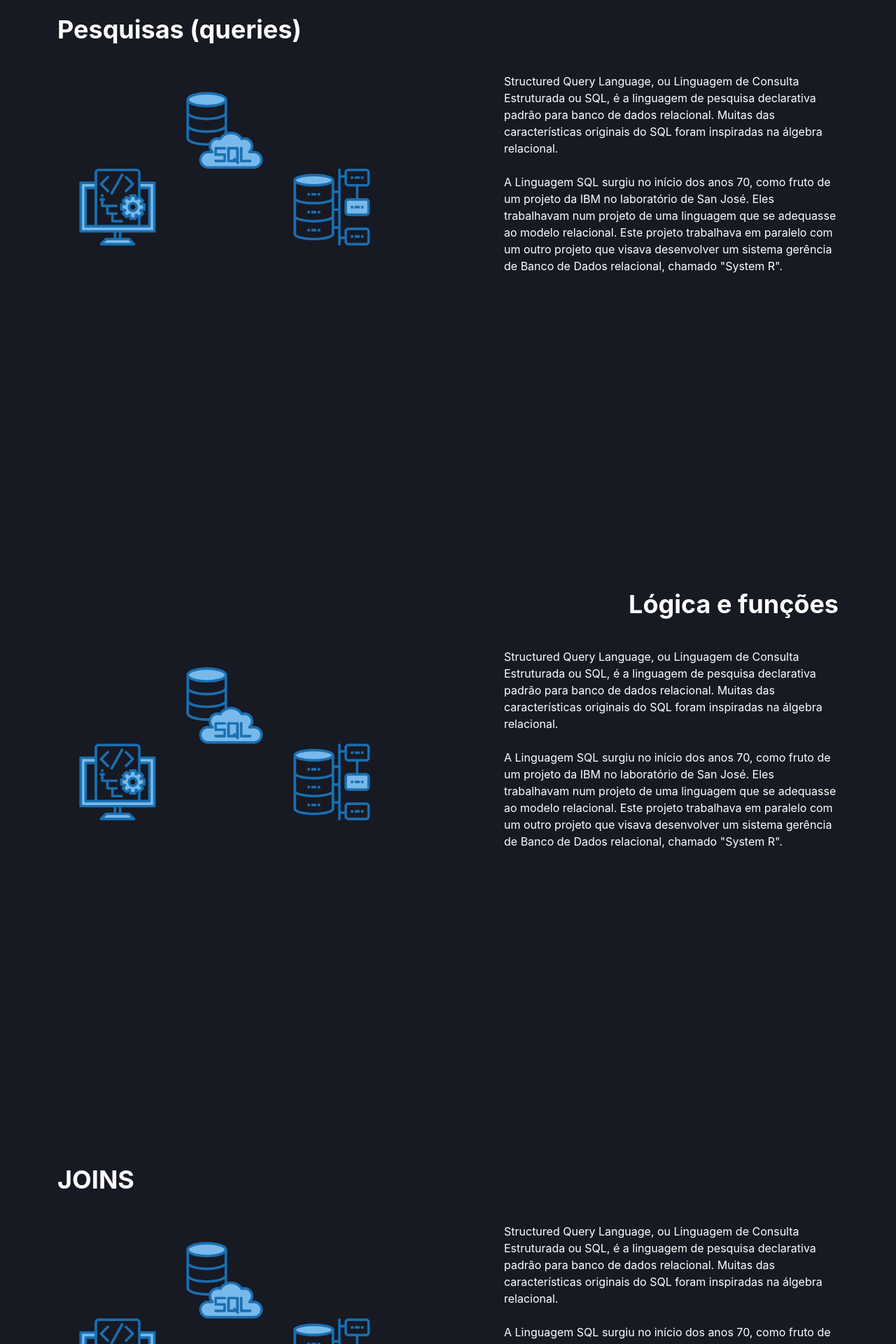
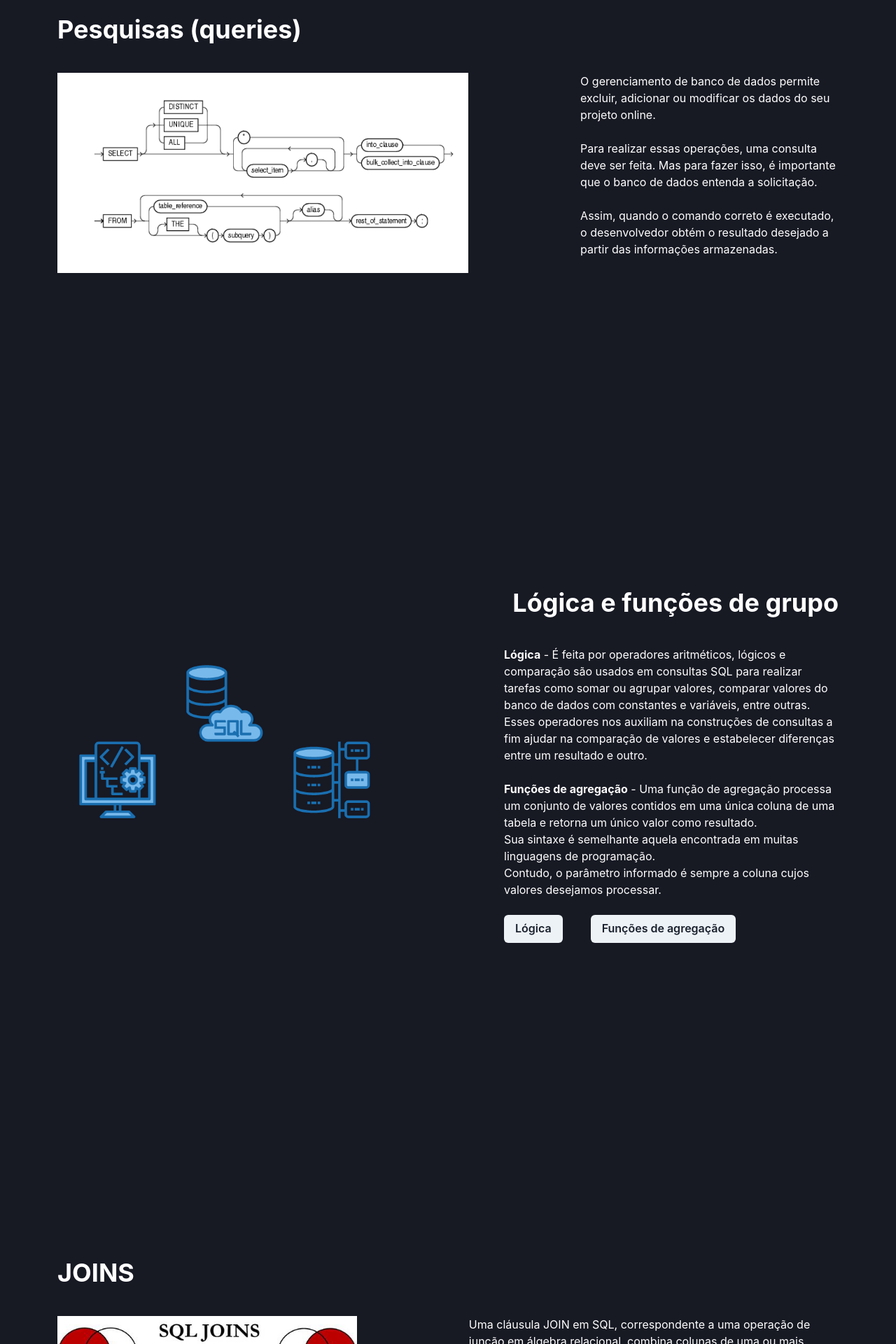
Before and after one commit to ThiagoSantosOFC/SQLinfo, a Next.js app in the folder src/: page / in a window 1280 px wide. Shown: the part 2561-4481 px from the top of the page at 70% size. Built offline with nearby package versions, Linux system fonts and the light colour scheme.

Commit message:
informação

```diff
--- a/src/components/NavBar.js
+++ b/src/components/NavBar.jsx
@@ -1,6 +1,5 @@
-import React from "react";
+import React, { useState, useEffect } from "react";
 import { Link, Box, Flex, Text, Button, Stack } from "@chakra-ui/react";
-
 import Logo from "./Logo";
 
 const NavBar = (props) => {
@@ -19,6 +18,7 @@ const NavBar = (props) => {
     </NavBarContainer>
   );
 };
+
 
 const CloseIcon = () => (
   <svg width="24" viewBox="0 0 18 18" xmlns="http://www.w3.org/2000/svg">
--- /dev/null
+++ b/src/components/componentes.jsx
@@ -0,0 +1,9 @@
+import React from 'react'
+
+const componentes = () => {
+  return (
+    <div>componentes</div>
+  )
+}
+
+export default componentes
--- a/src/pages/index.js
+++ b/src/pages/index.js
@@ -109,7 +109,7 @@ export default function Home() {
                 {/*  */}
                 <Box>
                   <ContentDawer
-                    title={"Heading"}
+                    title={"Data Manipulation Language"}
                     button_text={"DML"}
                     tip={"Data Manipulation Language"}
                   >
@@ -137,7 +137,7 @@ export default function Home() {
 
                 <Box>
                   <ContentDawer
-                    title={"Heading"}
+                    title={"Data Definition Language"}
                     button_text={"DDL"}
                     tip={"Data Definition Language"}
                   >
@@ -171,9 +171,9 @@ export default function Home() {
 
                 <Box>
                   <ContentDawer
-                    title={"Heading"}
-                    button_text={"DDL"}
-                    tip={"Data Definition Language"}
+                    title={"Data Control Language"}
+                    button_text={"DCL"}
+                    tip={"Data Control Language"}
                   >
                     A Linguagem de controle de dados inclui comandos para
                     gerenciar o acesso a objetos e permissões do banco de dados.
@@ -200,20 +200,20 @@ export default function Home() {
           </Stack>
           <Stack direction={"row"} pt={10} spacing={40}>
             <Box>
-              <Image src="/images/sql/image-sql.png" alt="logo" />
+              <Image src="/images/sql/queries.png" alt="queries" />
             </Box>
             <Box>
               <Text color={"white"} maxWidth={700}>
-                Structured Query Language, ou Linguagem de Consulta Estruturada
-                ou SQL, é a linguagem de pesquisa declarativa padrão para banco
-                de dados relacional. Muitas das características originais do SQL
-                foram inspiradas na álgebra relacional.
-                <br /> <br />A Linguagem SQL surgiu no início dos anos 70, como
-                fruto de um projeto da IBM no laboratório de San José. Eles
-                trabalhavam num projeto de uma linguagem que se adequasse ao
-                modelo relacional. Este projeto trabalhava em paralelo com um
-                outro projeto que visava desenvolver um sistema gerência de
-                Banco de Dados relacional, chamado "System R".
+                O gerenciamento de banco de dados permite excluir, adicionar ou
+                modificar os dados do seu projeto online.
+                <br />
+                <br />
+                Para realizar essas operações, uma consulta deve ser feita. Mas
+                para fazer isso, é importante que o banco de dados entenda a
+                solicitação.
+                <br /> <br />
+                Assim, quando o comando correto é executado, o desenvolvedor
+                obtém o resultado desejado a partir das informações armazenadas.
               </Text>
             </Box>
           </Stack>
@@ -226,7 +226,7 @@ export default function Home() {
           <Stack align={"end"}>
             <Box>
               <Heading as="h1" size="xl" color={"white"}>
-                Lógica e funções
+                Lógica e funções de grupo
               </Heading>
             </Box>
           </Stack>
@@ -235,18 +235,40 @@ export default function Home() {
               <Image src="/images/sql/image-sql.png" alt="logo" />
             </Box>
             <Box>
+              <Box>
               <Text color={"white"} maxWidth={700}>
-                Structured Query Language, ou Linguagem de Consulta Estruturada
-                ou SQL, é a linguagem de pesquisa declarativa padrão para banco
-                de dados relacional. Muitas das características originais do SQL
-                foram inspiradas na álgebra relacional.
-                <br /> <br />A Linguagem SQL surgiu no início dos anos 70, como
-                fruto de um projeto da IBM no laboratório de San José. Eles
-                trabalhavam num projeto de uma linguagem que se adequasse ao
-                modelo relacional. Este projeto trabalhava em paralelo com um
-                outro projeto que visava desenvolver um sistema gerência de
-                Banco de Dados relacional, chamado "System R".
-              </Text>
+
+                <strong>Lógica</strong> - É feita por operadores aritméticos, lógicos e comparação são usados em consultas SQL para realizar tarefas como somar ou agrupar valores, comparar valores do banco de dados com constantes e variáveis, entre outras.
+                <br />
+                Esses operadores nos auxiliam na construções de consultas a fim ajudar na comparação de valores e estabelecer diferenças entre um resultado e outro.
+                <br />
+                <br />
+                <strong>Funções de agregação</strong> - Uma função de agregação processa um conjunto de valores contidos em uma única coluna de uma tabela e retorna um único valor como resultado.
+                <br />
+                Sua sintaxe é semelhante aquela encontrada em muitas linguagens de programação.
+                <br />
+                Contudo, o parâmetro informado é sempre a coluna cujos valores desejamos processar.
+
+
+                <br />
+                <br />
+               </Text>
+
+
+              </Box>
+              <Stack direction={"row"} spacing={"10"}>
+                <ContentDawer
+                  title={"Lógica"}
+                  button_text={"Lógica"}
+                  tip={"Lógica"}
+                ></ContentDawer>
+
+                <ContentDawer
+                  title={"Funções de agregação"}
+                  button_text={"Funções de agregação"}
+                  tip={"Funções de agregação"}
+                ></ContentDawer>
+              </Stack>
             </Box>
           </Stack>
         </Box>
@@ -264,20 +286,21 @@ export default function Home() {
           </Stack>
           <Stack direction={"row"} pt={10} spacing={40}>
             <Box>
-              <Image src="/images/sql/image-sql.png" alt="logo" />
+              <Image src="/images/sql/join.jpg" alt="logo" />
             </Box>
             <Box>
               <Text color={"white"} maxWidth={700}>
-                Structured Query Language, ou Linguagem de Consulta Estruturada
-                ou SQL, é a linguagem de pesquisa declarativa padrão para banco
-                de dados relacional. Muitas das características originais do SQL
-                foram inspiradas na álgebra relacional.
-                <br /> <br />A Linguagem SQL surgiu no início dos anos 70, como
-                fruto de um projeto da IBM no laboratório de San José. Eles
-                trabalhavam num projeto de uma linguagem que se adequasse ao
-                modelo relacional. Este projeto trabalhava em paralelo com um
-                outro projeto que visava desenvolver um sistema gerência de
-                Banco de Dados relacional, chamado "System R".
+                Uma cláusula JOIN em SQL, correspondente a uma operação de
+                junção em álgebra relacional, combina colunas de uma ou mais
+                tabelas em um banco de dados relacional.
+                <br />
+                Ela cria um conjunto que pode ser salvo como uma tabela ou usado
+                da forma como está.
+                <br />
+                Um JOIN é um meio de combinar colunas de uma (auto-junção) ou
+                mais tabelas, usando valores comuns a cada uma delas.
+                <br />O SQL padrão ANSI especifica cinco tipos de JOIN: INNER
+                JOIN, LEFT JOIN, RIGHT JOIN, FULL JOIN e CROSS JOIN.
               </Text>
             </Box>
           </Stack>
@@ -300,16 +323,11 @@ export default function Home() {
             </Box>
             <Box>
               <Text color={"white"} maxWidth={700}>
-                Structured Query Language, ou Linguagem de Consulta Estruturada
-                ou SQL, é a linguagem de pesquisa declarativa padrão para banco
-                de dados relacional. Muitas das características originais do SQL
-                foram inspiradas na álgebra relacional.
-                <br /> <br />A Linguagem SQL surgiu no início dos anos 70, como
-                fruto de um projeto da IBM no laboratório de San José. Eles
-                trabalhavam num projeto de uma linguagem que se adequasse ao
-                modelo relacional. Este projeto trabalhava em paralelo com um
-                outro projeto que visava desenvolver um sistema gerência de
-                Banco de Dados relacional, chamado "System R".
+                Uma subconsulta (geralmente chamada SUBQUERY ou SUBSELECT) é uma
+                instrução SELECT dentro de outra instrução SQL.
+                <br />
+                Dessa forma, consultas que seriam extremamente complexas ou
+                impossíveis de executar podem ser executadas.
               </Text>
             </Box>
           </Stack>
```
Also changed, not shown: src/components/Logo.jsx (renamed from src/components/Logo.js), src/public/images/sql/join.jpg (added), src/public/images/sql/queries.png (added).
